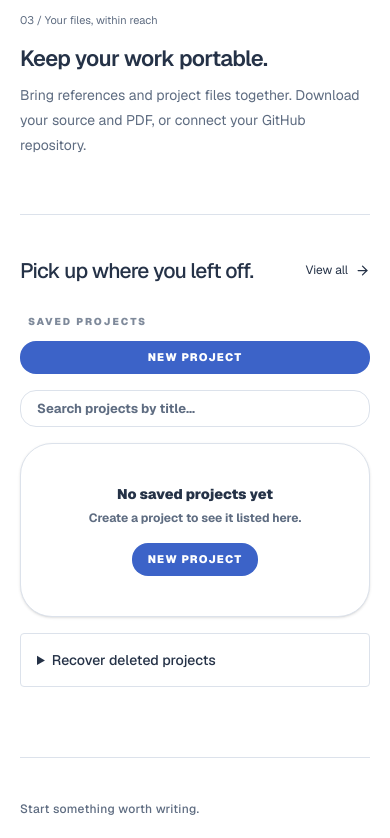
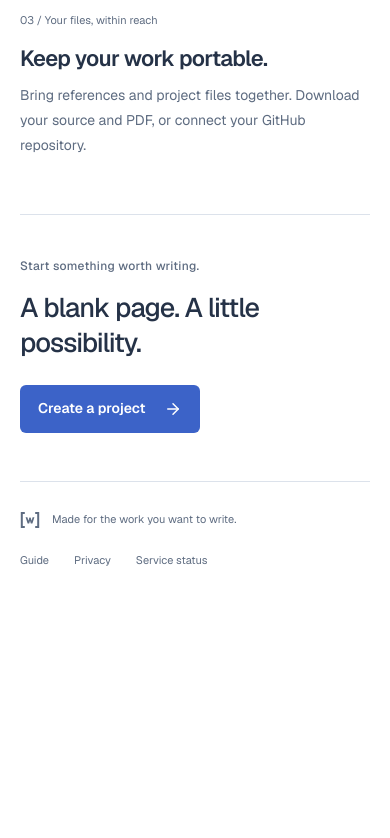
Before and after one commit to Luseefor/alove, a Next.js app in the folder apps/web/: page / in a window 390 px wide. Shown: the part 1156-1994 px from the top of the page. After the commit the page ends 1760 px from the top, so only its background shows below. Built offline with nearby package versions, Linux system fonts and the light colour scheme.

Commit message:
Keep the front page public and project management in the library

```diff
--- a/apps/web/src/components/landing/DashboardContent.tsx
+++ b/apps/web/src/components/landing/DashboardContent.tsx
@@ -1,7 +1,5 @@
-import { LocalProjectList } from "./LocalProjectList";
 import Link from "next/link";
 import { ArrowRight } from "lucide-react";
-import { isLocalStandalone } from "@/lib/localStandalone";
 import styles from "./landing.module.css";
 
 const features = [
@@ -39,17 +37,6 @@ export function DashboardContent() {
           </article>
         ))}
       </section>
-      {isLocalStandalone() && (
-        <section className={styles.savedProjects} aria-label="Your saved work">
-          <div className={styles.sectionHeading}>
-            <h2>Pick up where you left off.</h2>
-            <Link href="/projects">
-              View all <ArrowRight size={15} aria-hidden="true" />
-            </Link>
-          </div>
-          <LocalProjectList />
-        </section>
-      )}
       <section className={styles.closing} aria-labelledby="start-title">
         <div>
           <p className={styles.eyebrow}>Start something worth writing.</p>
--- a/apps/web/src/components/landing/DashboardHeader.tsx
+++ b/apps/web/src/components/landing/DashboardHeader.tsx
@@ -1,17 +1,12 @@
 "use client";
 
+import React from "react";
 import Link from "next/link";
 import { Moon, Sun, ArrowUpRight } from "lucide-react";
-import { UserButton, useUser } from "@clerk/nextjs";
 import { BrandMark } from "@/components/brand/BrandMark";
 import { useTheme } from "@/components/theme/ThemeProvider";
 import { isLocalStandalone } from "@/lib/localStandalone";
 import styles from "./landing.module.css";
-
-function CloudAccount() {
-  const { isSignedIn } = useUser();
-  return isSignedIn ? <UserButton /> : <Link href="/sign-in">Sign in</Link>;
-}
 
 export function DashboardHeader() {
   const { resolved, setAppearance } = useTheme();
@@ -38,7 +33,7 @@ export function DashboardHeader() {
           <Sun className="hidden dark:block" size={18} />
           <Moon className="dark:hidden" size={18} />
         </button>
-        {!isLocalStandalone() && <CloudAccount />}
+        {!isLocalStandalone() && <Link href="/sign-in">Sign in</Link>}
         <Link href="/editor" className={styles.headerCta}>
           <span>Open workspace</span>
           <ArrowUpRight size={15} aria-hidden="true" />
--- a/apps/web/src/components/landing/landing.module.css
+++ b/apps/web/src/components/landing/landing.module.css
@@ -45,6 +45,12 @@
   gap: 28px;
   font-size: 13px;
   font-weight: 500;
+}
+.navigation a {
+  padding-block: 10px;
+}
+.headerActions > a:not(.headerCta) {
+  padding-block: 10px;
 }
 .navigation {
   color: var(--muted-foreground);
@@ -144,6 +150,7 @@
   transition: opacity 150ms;
 }
 .textCta {
+  min-height: 44px;
   display: inline-flex;
   align-items: center;
   gap: 7px;
@@ -227,28 +234,6 @@
   color: var(--muted-foreground);
   font-size: 14px;
   line-height: 1.8;
-}
-.savedProjects {
-  padding-block: 40px 70px;
-  border-top: 1px solid var(--border);
-}
-.sectionHeading {
-  display: flex;
-  justify-content: space-between;
-  gap: 20px;
-  align-items: center;
-  margin-bottom: 28px;
-}
-.sectionHeading h2 {
-  font-size: 24px;
-  font-weight: 500;
-  letter-spacing: -0.8px;
-}
-.sectionHeading a {
-  display: inline-flex;
-  align-items: center;
-  gap: 7px;
-  font-size: 12px;
 }
 .closing {
   border-top: 1px solid var(--border);
@@ -419,9 +404,6 @@
     align-items: flex-start;
     gap: 22px;
   }
-  .sectionHeading h2 {
-    font-size: 21px;
-  }
 }
 @media (prefers-reduced-motion: reduce) {
   .landing * {
```
Also changed, not shown: 7 other files (tests, documents, lock files or other folders).
